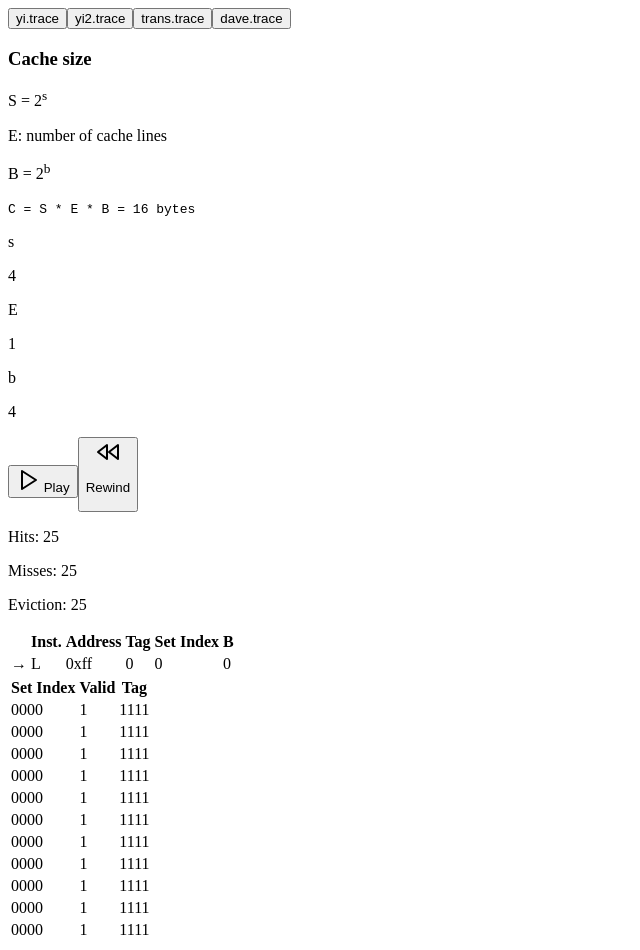
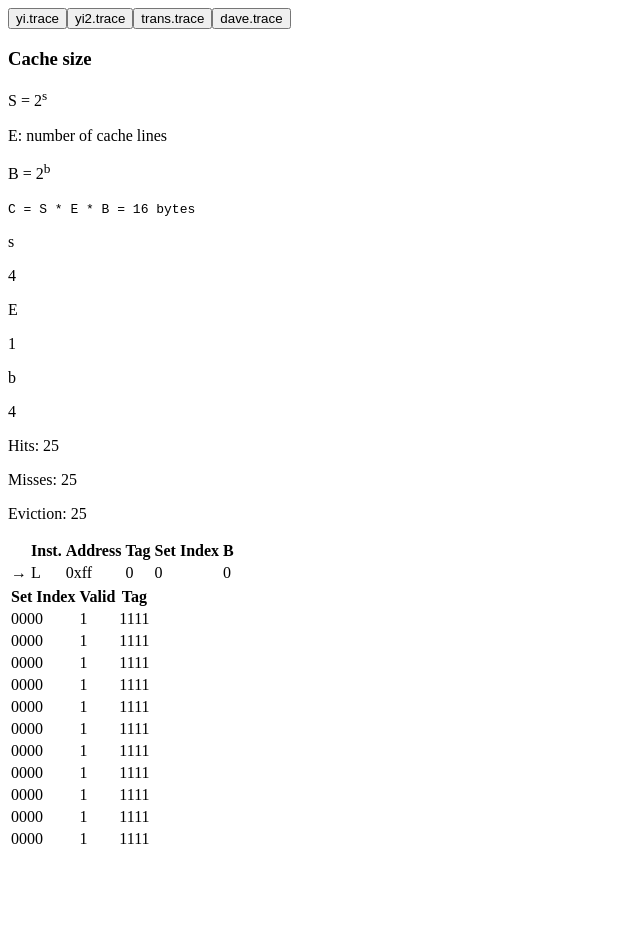
Before and after one commit to ahnwarez/ahnwarez.github.io, a React (Vite) app: page / in a window 1280 px wide. Shown: the whole page, without its empty margins (0-640 px from the left). After the commit the page ends 859 px from the top, so only its background shows below. Built offline with nearby package versions, Linux system fonts and the light colour scheme.

Commit message:
use slider

```diff
--- a/src/App.tsx
+++ b/src/App.tsx
@@ -140,12 +140,7 @@ export function App() {
         </div>
         <div className="grid grid-cols-2 gap-4">
           <div id="controls" className="space-x-4 flex justify-end">
-            <Button variant="default" className="space-x-2">
-              <PlayIcon /> <label>Play</label>
-            </Button>
-            <Button variant="default" className="space-x-2">
-              <RewindIcon /> <p>Rewind</p>
-            </Button>
+            <Slider min={1} max={100} step={1} defaultValue={[1]} />
           </div>
 
           <div className="flex gap-2">
```
